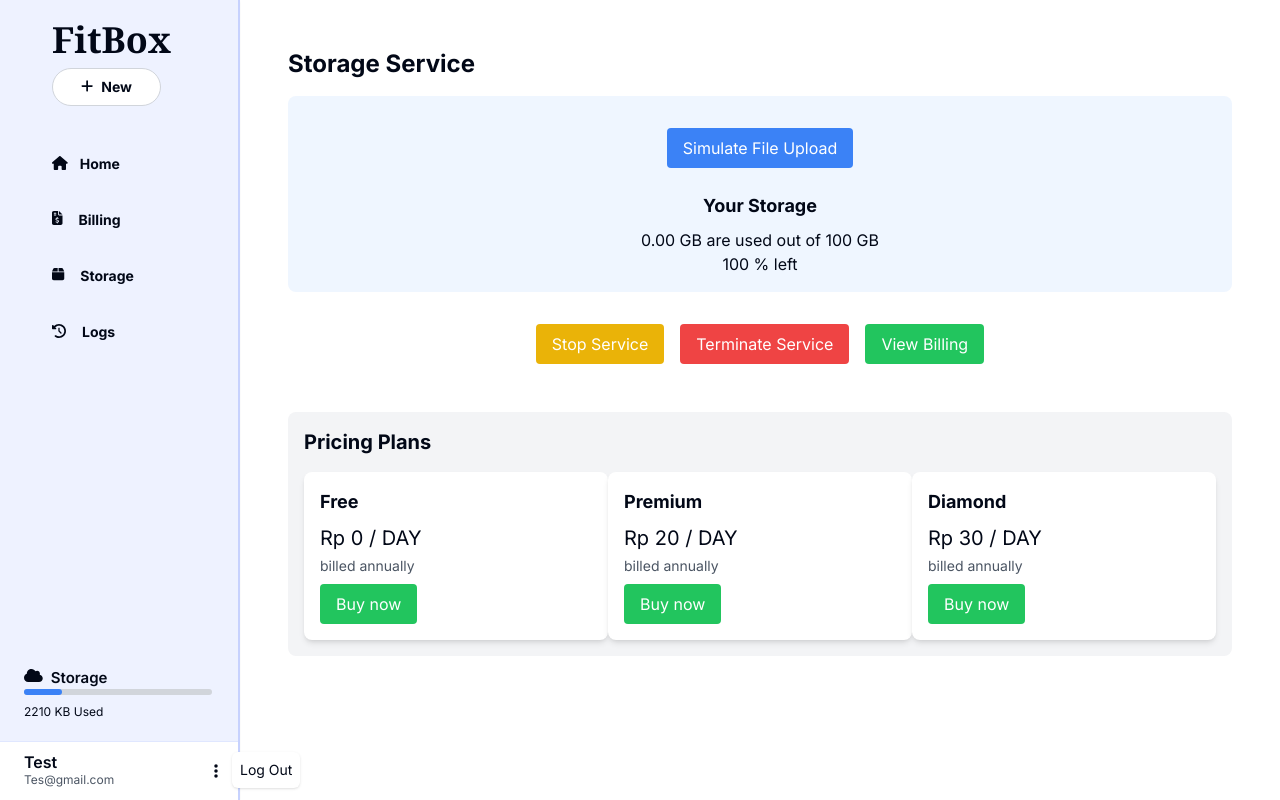
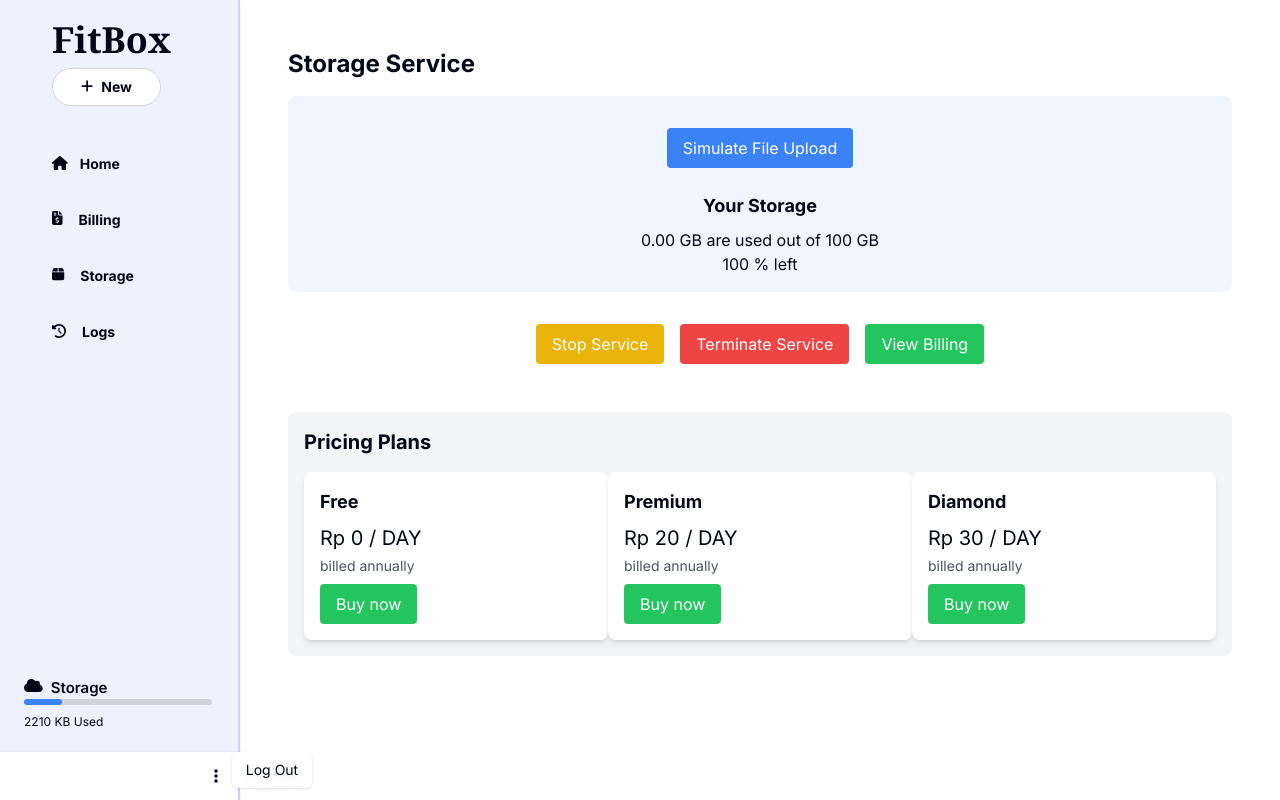
Before and after one commit to ECCloud-Team/client-side, a Next.js app: page /storg in a window 1280 px wide. Both pictures are taken after a click on the button 220 px from the left and 771 px from the top of the page. Built offline with nearby package versions, Linux system fonts and the light colour scheme.

Commit message:
add logout

```diff
--- a/src/app/_components/Sidebar.tsx
+++ b/src/app/_components/Sidebar.tsx
@@ -12,12 +12,14 @@ import {
   faHome,
   faClockRotateLeft,
   faFileInvoiceDollar,
-  faBox
+  faBox,
 } from "@fortawesome/free-solid-svg-icons";
 import "@fontsource/inter";
 import CreateFolderModal from "./Createfolder";
 import usePostUploadFile from "@/hooks/dashboard/usePostUploadFile";
 import Tracker from "./Tracker";
+import { useLogout } from "@/hooks/auth/useLogout";
+import { useCurrentUser } from "@/hooks/auth/useCurrentUser";
 
 export default function Sidebar({
   folderParentId,
@@ -33,6 +35,8 @@ export default function Sidebar({
   const [showModal, setShowModal] = useState(false);
   const newDropdownRef = useRef<HTMLDivElement>(null);
   const userDropdownRef = useRef<HTMLDivElement>(null);
+  const { user } = useCurrentUser();
+  const { logout, error, loading } = useLogout();
 
   useEffect(() => {
     if (fileUpload) {
@@ -66,6 +70,10 @@ export default function Sidebar({
     };
   }, []);
 
+  const handleLogout = () => {
+    logout();
+  };
+
   const openModal = () => {
     setShowModal(true);
   };
@@ -83,7 +91,7 @@ export default function Sidebar({
   };
 
   return (
-    <aside className="h-screen w-60">
+    <aside className="h-screen w-60 sticky top-0 left-0 ">
       <nav className="h-full flex flex-col bg-indigo-50 border-r-2 border-indigo-200 shadow-sm">
         <div className="px-12 py-5 flex justify-between items-center font-serif text-4xl font-bold">
           <div className="items-center relative px-1">
@@ -140,7 +148,10 @@ export default function Sidebar({
               type="button"
               className="flex justify-between gap-2 mt-5 py-2 items-center text-[17px] text-sm hover:text-blue-300"
             >
-              <FontAwesomeIcon icon={faFileInvoiceDollar} className="mb-1 mr-2" />
+              <FontAwesomeIcon
+                icon={faFileInvoiceDollar}
+                className="mb-1 mr-2"
+              />
               <Link href="/billing" style={{ fontFamily: "Inter" }}>
                 Billing
               </Link>
@@ -182,8 +193,8 @@ export default function Sidebar({
         <div className="border-t border-indigo-100 flex p-3 bg-white">
           <div className="flex justify-between item-center w-52 ml-3">
             <div className="leading-4">
-              <h4 className="font-semibold">Test</h4>
-              <span className="text-xs text-gray-600">Tes@gmail.com</span>
+              <h4 className="font-semibold">{user?.name}</h4>
+              <span className="text-xs text-gray-600">{user?.email}</span>
             </div>
             <button type="button" onClick={toggleUserDropdown}>
               <FontAwesomeIcon
@@ -196,9 +207,9 @@ export default function Sidebar({
                 ref={userDropdownRef}
                 className="absolute left-56 bottom-1 z-10 flex flex-col space-y-2 p-2 m-2 shadow bg-white rounded-md "
               >
-                <Link href="/categories/File-Upload" className="text-sm">
-                  Log Out
-                </Link>
+                <button className="text-sm w-16 drop-shadow-lg" onClick={handleLogout} disabled={loading}>
+                  {loading ? "Loading" : "Log Out"}
+                </button>
               </div>
             )}
           </div>
--- a/src/app/page.tsx
+++ b/src/app/page.tsx
@@ -8,6 +8,7 @@ import Filelist from "./_components/file/Filelist";
 import { use } from "react";
 import path from "path";
 import { useCurrentUser } from "@/hooks/auth/useCurrentUser";
+import { useRouter } from "next/navigation";
 
 const folderlist = [
   {
@@ -106,7 +107,7 @@ const fileList = [
 ];
 
 export default function Home() {
-  const user_id = "user123";
+  const router = useRouter();
   const { user } = useCurrentUser();
   const { folders, loading, error } = useGetFoldersInRoot();
   const {
@@ -114,7 +115,9 @@ export default function Home() {
     loading: loadingFiles,
     error: errorFiles,
   } = useGetFilesInRoot();
-  console.log(user)
+  if (localStorage.getItem("authToken") === null) {
+    router.push("/login");
+  }
   return (
     <div className="flex">
       <Sidebar folderParentId={""}>
```
